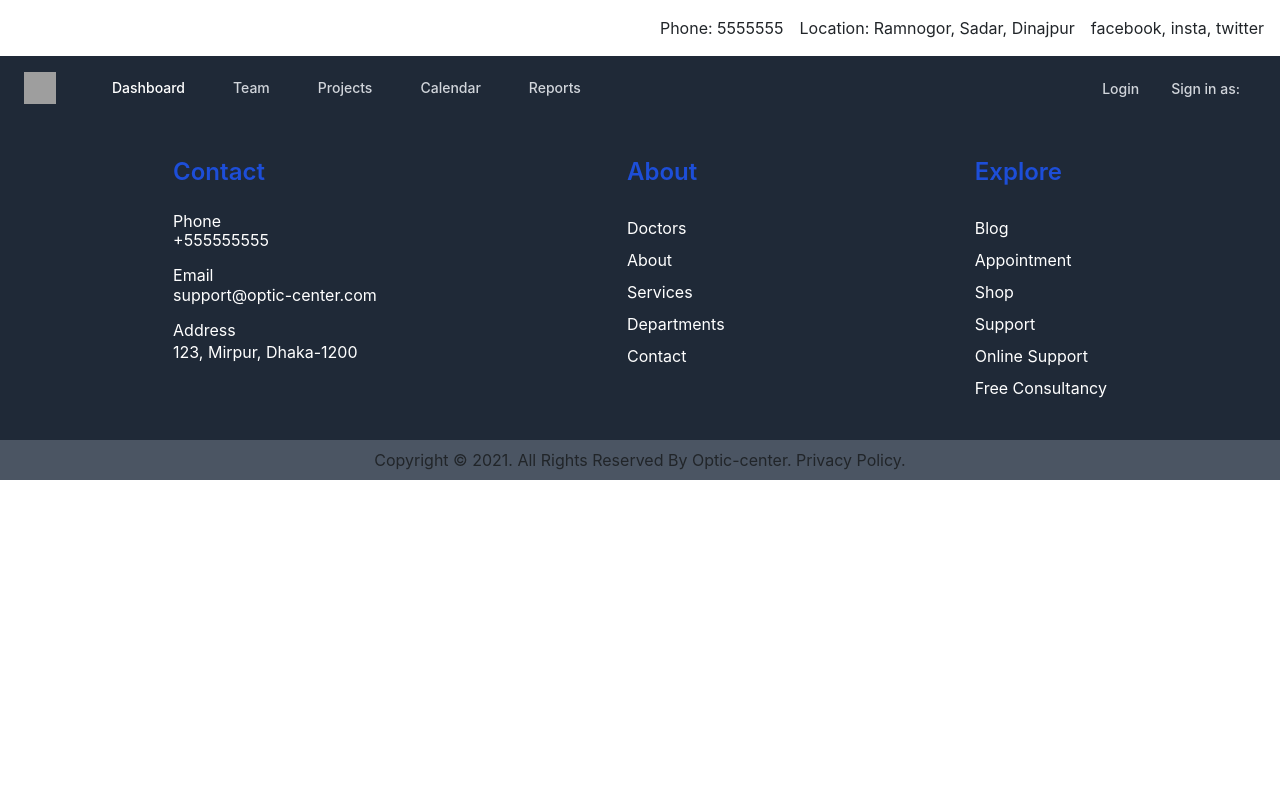
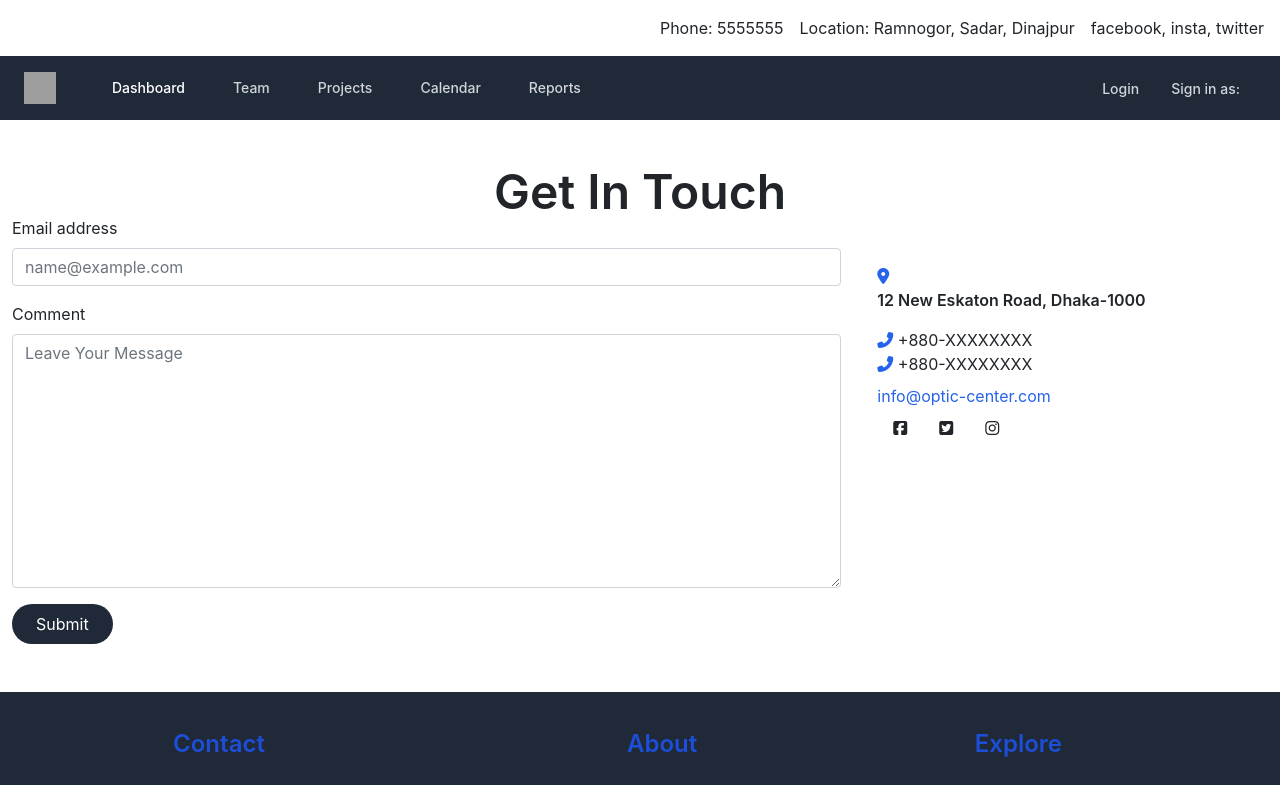
Before and after one commit to Arif-Hossain-ProHero/optic-center-hospital, a React (Create React App) app: page /contact in a window 1280 px wide. Shown: the top 785 px of the page. Built offline with nearby package versions, Linux system fonts and the light colour scheme; no server answers; grey boxes are pictures that could not be loaded.

Commit message:
contact us added

```diff
--- a/public/index.html
+++ b/public/index.html
@@ -21,6 +21,7 @@
         href="https://cdnjs.cloudflare.com/ajax/libs/slick-carousel/1.6.0/slick.min.css" />
       <link rel="stylesheet" type="text/css"
         href="https://cdnjs.cloudflare.com/ajax/libs/slick-carousel/1.6.0/slick-theme.min.css" />
+        <script src="https://kit.fontawesome.com/27d3026a9b.js" crossorigin="anonymous"></script>
     <!--
       Notice the use of %PUBLIC_URL% in the tags above.
       It will be replaced with the URL of the `public` folder during the build.
--- a/src/App.js
+++ b/src/App.js
@@ -3,6 +3,7 @@ import "./App.css";
 import AuthProvider from "./context/AuthProvider";
 import About from "./pages/About/About";
 import Appointment from "./pages/Appointment/Appointment";
+import Contact from "./pages/Contact/Contact";
 import Footer from "./pages/Home/Footer/Footer";
 import Home from "./pages/Home/Home/Home";
 import NavBar from "./pages/Home/NavBar/NavBar";
@@ -35,6 +36,9 @@ function App() {
           <Route path="/about">
             <About></About>
           </Route>
+          <Route path="/contact">
+            <Contact></Contact>
+          </Route>
         </Switch>
         <Footer />
       </BrowserRouter>
--- a/src/pages/About/About.js
+++ b/src/pages/About/About.js
@@ -4,7 +4,7 @@ const About = () => {
   return (
     <div className="container mx-auto mb-6">
       <h1 className="text-5xl text-center font-semibold my-12">About Us</h1>
-      <div className="flex md:flex-row flex-col-reverse">
+      <div className="flex md:flex-row flex-col-reverse mx-auto container">
         <div className="w-3/5 mr-3">
           <div className=" mb-6">
             <p className="leading-8">
--- /dev/null
+++ b/src/pages/Contact/Contact.js
@@ -0,0 +1,66 @@
+import React from "react";
+
+const Contact = () => {
+  return (
+    <div className="container my-5">
+      {/* ---------contact form----------- */}
+      <h1 className=" text-5xl text-center font-semibold">Get In Touch</h1>
+      <div className="row">
+        <div className="col-md-8">
+          <div className="mb-3">
+            <label htmlFor="exampleFormControlInput1" className="form-label">
+              Email address
+            </label>
+            <input
+              type="email"
+              className="form-control"
+              id="exampleFormControlInput1"
+              placeholder="name@example.com"
+            />
+          </div>
+          <div className="mb-3">
+            <label htmlFor="exampleFormControlTextarea1" className="form-label">
+              Comment
+            </label>
+            <textarea
+              className="form-control"
+              id="exampleFormControlTextarea1"
+              rows="10"
+              placeholder="Leave Your Message"
+            ></textarea>
+          </div>
+          <input
+            className="rounded-full bg-gray-800 py-2 px-6 text-white hover:bg-gray-700 transition duration-500"
+            type="button"
+            value="Submit"
+            name=""
+            id=""
+          />
+        </div>
+        {/* --------------address----------------- */}
+        <div className="col-md-4 ps-4 my-6">
+          <div className="mt-4">
+            <address>
+              <i className="fas fa-map-marker-alt text-blue-600 "></i>{" "}
+              <p className="font-semibold">12 New Eskaton Road, Dhaka-1000</p>
+            </address>
+            <p>
+              <i className="fas fa-phone-alt text-blue-600"></i> +880-XXXXXXXX
+            </p>
+            <p>
+              <i className="fas fa-phone-alt text-blue-600"></i> +880-XXXXXXXX
+            </p>
+            <p className="text-blue-600 py-2">info@optic-center.com</p>
+            <p>
+              <i className="fab fa-facebook-square px-3 hover:text-blue-600"></i>
+              <i className="fab fa-twitter-square px-3 hover:text-blue-600"></i>
+              <i className="fab fa-instagram px-3 hover:text-blue-600"></i>
+            </p>
+          </div>
+        </div>
+      </div>
+    </div>
+  );
+};
+
+export default Contact;
```
